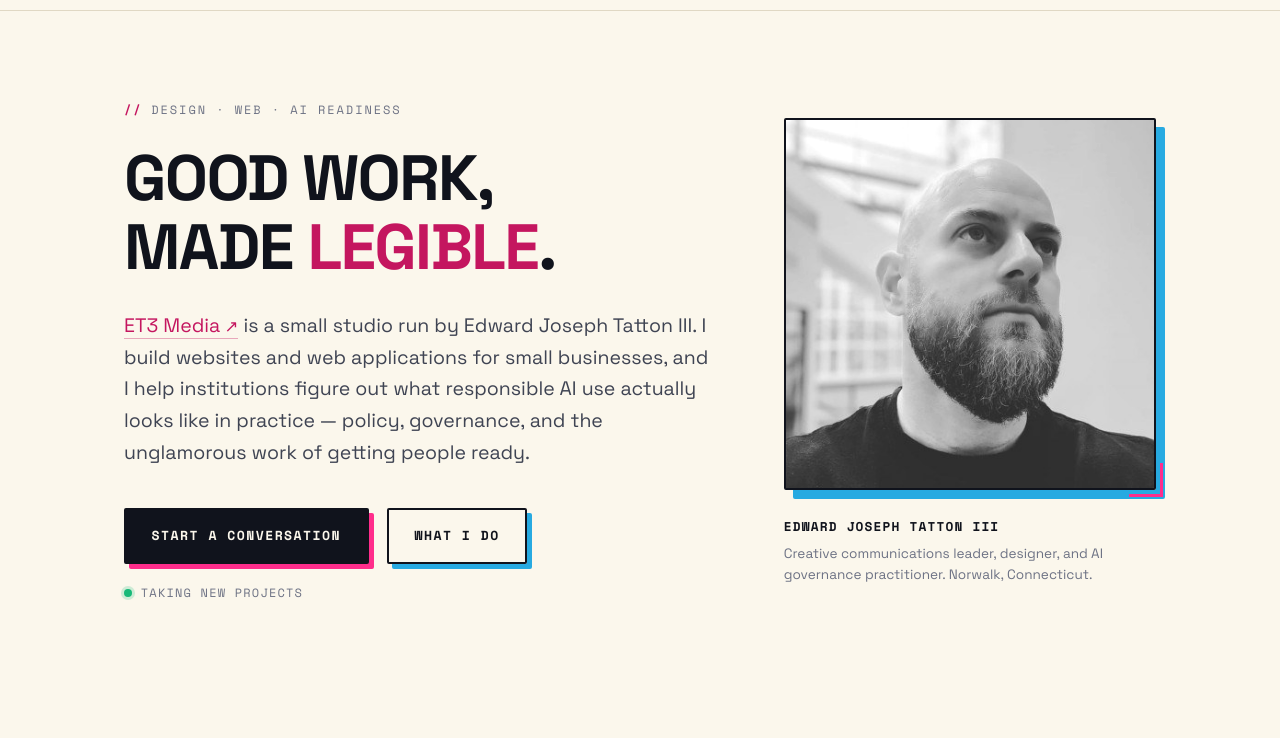
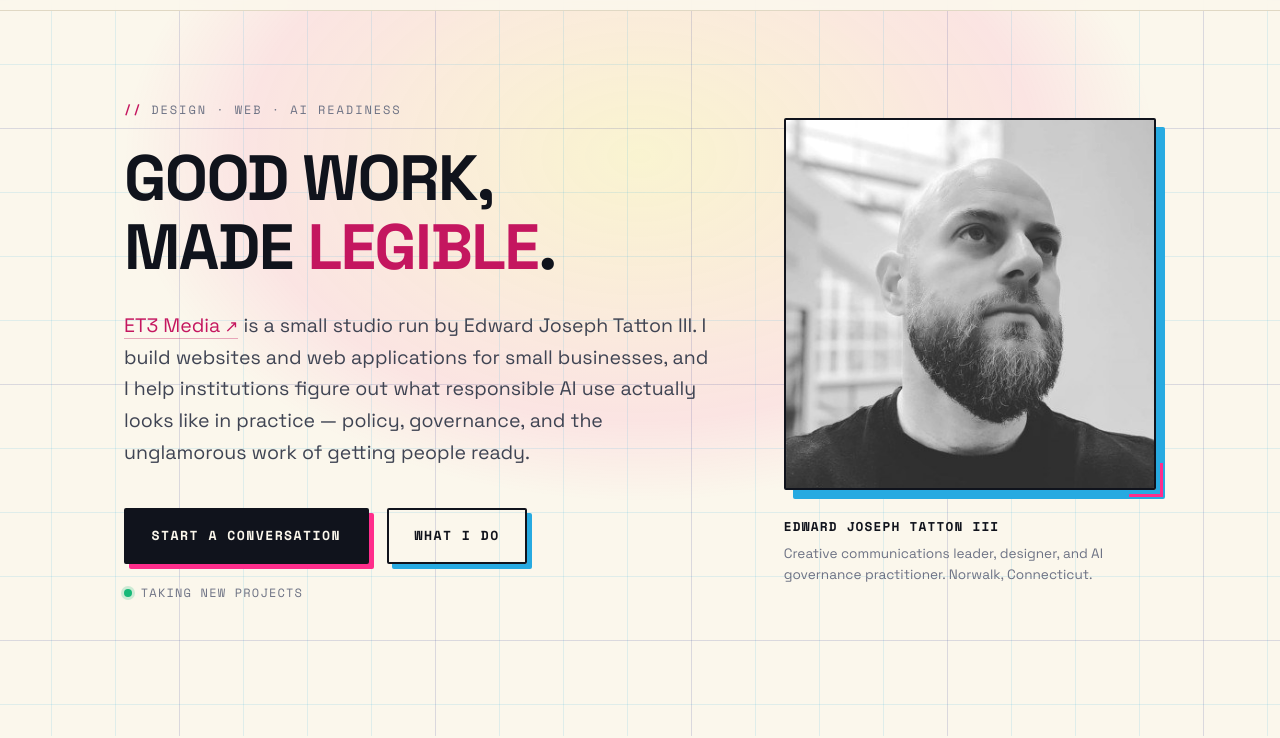
Before and after one commit to etatton/etatton-site, a plain HTML site: page index.html in a window 1280 px wide. Shown: the part 64-802 px from the top of the page. Drawn offline with nearby package versions, Linux system fonts and the light colour scheme.

Commit message:
Add grid horizon parallax background

```diff
--- a/index.html
+++ b/index.html
@@ -73,6 +73,30 @@
   a{color:inherit}
   img{max-width:100%;display:block}
   .wrap{max-width:var(--max);margin-inline:auto;padding-inline:var(--gut)}
+
+  /* ---------- parallax background (Option A — grid horizon) ----------
+     Layers are fixed and GPU-composited. The grids translate by
+     (scroll x speed) MODULO their tile size, so the offset never grows
+     beyond one tile and the pattern can never run off a long page.
+     The glow is driven by scroll progress instead, over a bounded range. */
+  #bg{position:fixed;inset:0;z-index:0;overflow:hidden;pointer-events:none}
+  #bg .layer{position:absolute;inset:-320px -6%;will-change:transform}
+  .px-fine{
+    background-image:linear-gradient(rgba(39,170,225,.13) 1px,transparent 1px),
+                     linear-gradient(90deg,rgba(39,170,225,.13) 1px,transparent 1px);
+    background-size:64px 64px;
+  }
+  .px-coarse{
+    background-image:linear-gradient(rgba(196,22,95,.10) 1px,transparent 1px),
+                     linear-gradient(90deg,rgba(196,22,95,.10) 1px,transparent 1px);
+    background-size:256px 256px;
+  }
+  .px-sun{
+    inset:auto -10% -30% -10%;height:120vh;
+    background:radial-gradient(closest-side,rgba(245,230,66,.16),rgba(255,45,139,.09) 55%,transparent 72%);
+  }
+  main,footer{position:relative;z-index:1}
+  @media (prefers-reduced-motion:reduce){#bg .layer{transform:none!important}}
 
   /* // eyebrow — ET3 signature */
   .eyebrow{
@@ -178,7 +202,7 @@
 
   /* two tracks — bracketed cards */
   .tracks{display:grid;grid-template-columns:repeat(auto-fit,minmax(320px,1fr));gap:clamp(1.25rem,2.5vw,1.9rem)}
-  .track{position:relative;background:#fff;border:2px solid var(--ink);border-radius:2px;padding:clamp(1.8rem,3.4vw,2.6rem)}
+  .track{position:relative;background:rgba(255,255,255,.86);border:2px solid var(--ink);border-radius:2px;padding:clamp(1.8rem,3.4vw,2.6rem)}
   .track::before,.track::after{content:"";position:absolute;width:22px;height:22px;pointer-events:none}
   .track::before{top:-2px;left:-2px;border-top:4px solid var(--c);border-left:4px solid var(--c)}
   .track::after{bottom:-2px;right:-2px;border-bottom:4px solid var(--c);border-right:4px solid var(--c)}
@@ -207,11 +231,11 @@
   @media (max-width:640px){.work-item{grid-template-columns:1fr;gap:.75rem}.work-meta{padding-top:0}}
 
   /* process — 2x2, progressive disclosure */
-  .process{background:var(--cream-2);border-block:1px solid var(--line)}
+  .process{background:rgba(244,236,216,.72);border-block:1px solid var(--line)}
   .steps{display:grid;grid-template-columns:repeat(2,minmax(0,1fr));gap:clamp(1rem,2vw,1.4rem);align-items:start}
   @media (max-width:720px){.steps{grid-template-columns:1fr}}
   .step{
-    background:var(--cream);border:2px solid var(--ink);border-radius:2px;
+    background:rgba(251,247,236,.92);border:2px solid var(--ink);border-radius:2px;
     transition:box-shadow .18s ease, transform .18s ease;
   }
   .step[open]{box-shadow:6px 6px 0 var(--et3-blue)}
@@ -289,6 +313,12 @@
 </head>
 <body>
 <a class="skip" href="#main">Skip to content</a>
+
+<div id="bg" aria-hidden="true">
+  <div class="layer px-sun"    data-speed="0" data-from="60" data-to="-140"></div>
+  <div class="layer px-coarse" data-speed="0.16" data-tile="256"></div>
+  <div class="layer px-fine"   data-speed="0.30" data-tile="64"></div>
+</div>
 
 <header>
   <div class="wrap nav">
@@ -629,6 +659,44 @@
 <script>
   document.getElementById('year').textContent = new Date().getFullYear();
 
+  /* Parallax background. Grid layers use a modulo of their tile size so the
+     transform stays under one tile no matter how far the page scrolls; the
+     glow is mapped to scroll progress across a bounded range. */
+  (function () {
+    if (matchMedia('(prefers-reduced-motion: reduce)').matches) return;
+    const layers = Array.from(document.querySelectorAll('#bg .layer'));
+    if (!layers.length) return;
+    let ticking = false;
+
+    function paint() {
+      const y = window.scrollY || 0;
+      const max = Math.max(1, document.documentElement.scrollHeight - window.innerHeight);
+      const progress = Math.min(1, Math.max(0, y / max));
+
+      for (const el of layers) {
+        const tile = parseFloat(el.dataset.tile) || 0;
+        let ty;
+        if (tile) {
+          ty = -((y * parseFloat(el.dataset.speed)) % tile);
+        } else {
+          const from = parseFloat(el.dataset.from) || 0;
+          const to = parseFloat(el.dataset.to) || 0;
+          ty = from + (to - from) * progress;
+        }
+        el.style.transform = 'translate3d(0,' + ty.toFixed(2) + 'px,0)';
+      }
+      ticking = false;
+    }
+    function request() {
+      if (ticking) return;
+      ticking = true;
+      requestAnimationFrame(paint);
+    }
+    addEventListener('scroll', request, { passive: true });
+    addEventListener('resize', request, { passive: true });
+    paint();
+  })();
+
   /* Process steps: on pointer devices, opening one closes the others.
      Touch and keyboard keep plain <details> behaviour, so nothing is ever
      unreachable without hover. */
```
